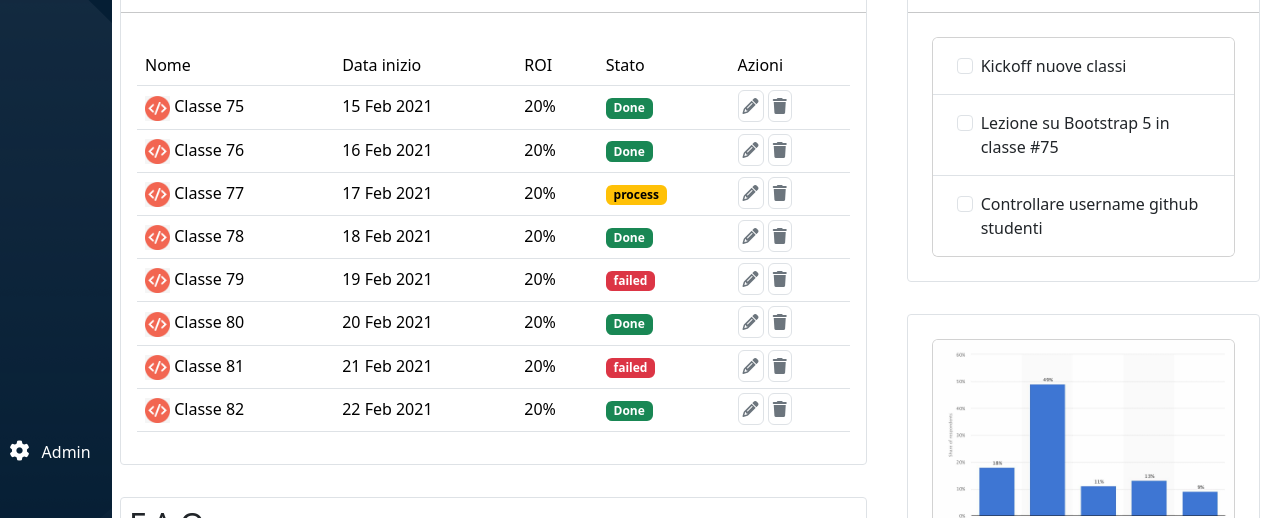
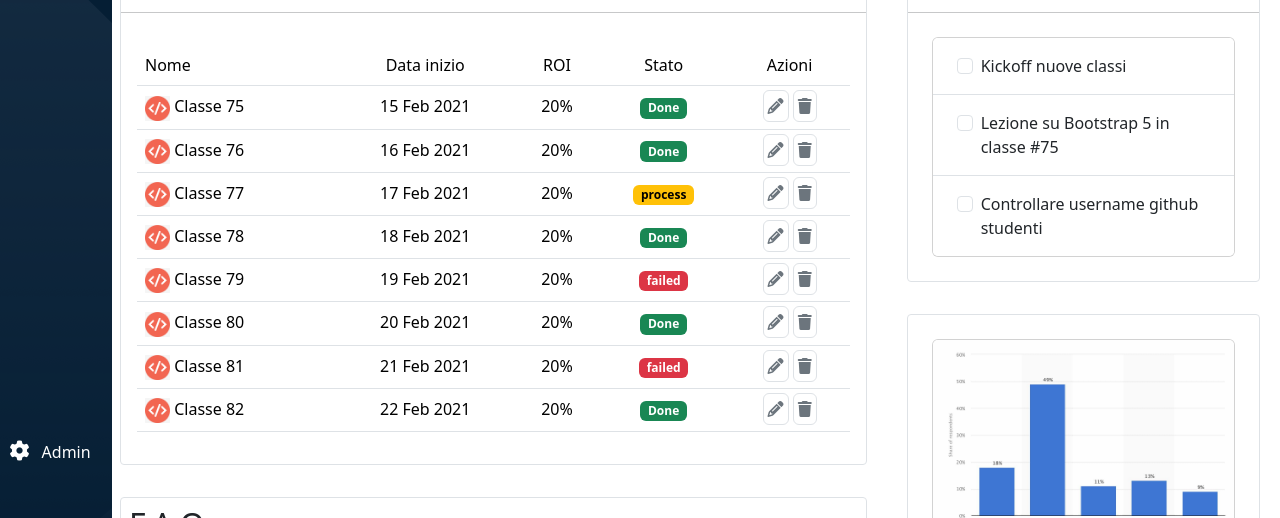
Before and after one commit to ceccobell/html-css-bootstrap-dashboard, a plain HTML site: page index.html in a window 1280 px wide. Shown: the part 282-800 px from the top of the page. Drawn offline with nearby package versions, Linux system fonts and the light colour scheme.

Commit message:
[UPD] aggiornato stile layout "prossime classi"

```diff
--- a/index.html
+++ b/index.html
@@ -206,11 +206,11 @@
                                                     <table class="table table-hover">
                                                         <thead>
                                                           <tr>
-                                                            <td scope="col fw-normal">Nome</td>
-                                                            <td class="d-none d-md-table-cell" scope="col fw-normal">Data inizio</td>
-                                                            <td class="d-none d-md-table-cell" scope="col fw-normal">ROI</td>
-                                                            <td scope="col fw-normal">Stato</th>
-                                                            <td scope="col fw-normal">Azioni</td>
+                                                            <td scope="col" class="fw-normal">Nome</td>
+                                                            <td class="d-none d-md-table-cell text-center" scope="col">Data inizio</td>
+                                                            <td class="d-none d-md-table-cell text-center" scope="col">ROI</td>
+                                                            <td scope="col" class="fw-normal text-center">Stato</th>
+                                                            <td scope="col" class="fw-normal text-center">Azioni</td>
                                                           </tr>
                                                         </thead>
                                                         <tbody>
@@ -219,10 +219,10 @@
                                                                 <img src="./img/class-avatar.jpg" alt="">
                                                                 <span class="fw-normal">Classe 75</span>
                                                             </td>
-                                                            <td class="d-none d-md-table-cell">15 Feb 2021</td>
-                                                            <td class="d-none d-md-table-cell">20%</td>
-                                                            <td><span class="badge text-bg-success">Done</span></td>
-                                                            <td>
+                                                            <td class="d-none d-md-table-cell text-center">15 Feb 2021</td>
+                                                            <td class="d-none d-md-table-cell text-center">20%</td>
+                                                            <td class="text-center"><span class="badge text-bg-success">Done</span></td>
+                                                            <td class="text-center">
                                                                 <span class="border rounded text-secondary p-1"><i class="fa-solid fa-pencil"></i></span>
                                                                 <span class="border rounded text-secondary p-1"><i class="fa-solid fa-trash"></i></span>
                                                             </td>
@@ -232,10 +232,10 @@
                                                                 <img src="./img/class-avatar.jpg" alt="">
                                                                 <span class="fw-normal">Classe 76</span>
                                                             </td>
-                                                            <td class="d-none d-md-table-cell">16 Feb 2021</td>
-                                                            <td class="d-none d-md-table-cell">20%</td>
-                                                            <td><span class="badge text-bg-success">Done</span></td>
-                                                            <td>
+                                                            <td class="d-none d-md-table-cell text-center">16 Feb 2021</td>
+                                                            <td class="d-none d-md-table-cell text-center">20%</td>
+                                                            <td class="text-center"><span class="badge text-bg-success">Done</span></td>
+                                                            <td class="text-center">
                                                                 <span class="border rounded text-secondary p-1"><i class="fa-solid fa-pencil"></i></span>
                                                                 <span class="border rounded text-secondary p-1"><i class="fa-solid fa-trash"></i></span>
                                                             </td>
@@ -245,10 +245,10 @@
                                                                 <img src="./img/class-avatar.jpg" alt="">
                                                                 <span class="fw-normal">Classe 77</span>
                                                             </td>
-                                                            <td class="d-none d-md-table-cell">17 Feb 2021</td>
-                                                            <td class="d-none d-md-table-cell">20%</td>
-                                                            <td><span class="badge text-bg-warning">process</span></td>
-                                                            <td>
+                                                            <td class="d-none d-md-table-cell text-center">17 Feb 2021</td>
+                                                            <td class="d-none d-md-table-cell text-center">20%</td>
+                                                            <td class="text-center"><span class="badge text-bg-warning">process</span></td>
+                                                            <td class="text-center">
                                                                 <span class="border rounded text-secondary p-1"><i class="fa-solid fa-pencil"></i></span>
                                                                 <span class="border rounded text-secondary p-1"><i class="fa-solid fa-trash"></i></span>
                                                             </td>
@@ -258,10 +258,10 @@
                                                                 <img src="./img/class-avatar.jpg" alt="">
                                                                 <span class="fw-normal">Classe 78</span>
                                                             </td>
-                                                            <td class="d-none d-md-table-cell">18 Feb 2021</td>
-                                                            <td class="d-none d-md-table-cell">20%</td>
-                                                            <td><span class="badge text-bg-success">Done</span></td>
-                                                            <td>
+                                                            <td class="d-none d-md-table-cell text-center">18 Feb 2021</td>
+                                                            <td class="d-none d-md-table-cell text-center">20%</td>
+                                                            <td class="text-center"><span class="badge text-bg-success">Done</span></td>
+                                                            <td class="text-center">
                                                                 <span class="border rounded text-secondary p-1"><i class="fa-solid fa-pencil"></i></span>
                                                                 <span class="border rounded text-secondary p-1"><i class="fa-solid fa-trash"></i></span>
                                                             </td>
@@ -271,10 +271,10 @@
                                                                 <img src="./img/class-avatar.jpg" alt="">
                                                                 <span class="fw-normal">Classe 79</span>
                                                             </td>
-                                                            <td class="d-none d-md-table-cell">19 Feb 2021</td>
-                                                            <td class="d-none d-md-table-cell">20%</td>
-                                                            <td><span class="badge text-bg-danger">failed</span></td>
-                                                            <td>
+                                                            <td class="d-none d-md-table-cell text-center">19 Feb 2021</td>
+                                                            <td class="d-none d-md-table-cell text-center">20%</td>
+                                                            <td class="text-center"><span class="badge text-bg-danger">failed</span></td>
+                                                            <td class="text-center">
                                                                 <span class="border rounded text-secondary p-1"><i class="fa-solid fa-pencil"></i></span>
                                                                 <span class="border rounded text-secondary p-1"><i class="fa-solid fa-trash"></i></span>
                                                             </td>
@@ -284,10 +284,10 @@
                                                                 <img src="./img/class-avatar.jpg" alt="">
                                                                 <span class="fw-normal">Classe 80</span>
                                                             </td>
-                                                            <td class="d-none d-md-table-cell">20 Feb 2021</td>
-                                                            <td class="d-none d-md-table-cell">20%</td>
-                                                            <td><span class="badge text-bg-success">Done</span></td>
-                                                            <td>
+                                                            <td class="d-none d-md-table-cell text-center">20 Feb 2021</td>
+                                                            <td class="d-none d-md-table-cell text-center">20%</td>
+                                                            <td class="text-center"><span class="badge text-bg-success">Done</span></td>
+                                                            <td class="text-center">
                                                                 <span class="border rounded text-secondary p-1"><i class="fa-solid fa-pencil"></i></span>
                                                                 <span class="border rounded text-secondary p-1"><i class="fa-solid fa-trash"></i></span>
                                                             </td>
@@ -297,10 +297,10 @@
                                                                 <img src="./img/class-avatar.jpg" alt="">
                                                                 <span class="fw-normal">Classe 81</span>
                                                             </td>
-                                                            <td class="d-none d-md-table-cell">21 Feb 2021</td>
-                                                            <td class="d-none d-md-table-cell">20%</td>
-                                                            <td><span class="badge text-bg-danger">failed</span></td>
-                                                            <td>
+                                                            <td class="d-none d-md-table-cell text-center">21 Feb 2021</td>
+                                                            <td class="d-none d-md-table-cell text-center">20%</td>
+                                                            <td class="text-center"><span class="badge text-bg-danger">failed</span></td>
+                                                            <td class="text-center">
                                                                 <span class="border rounded text-secondary p-1"><i class="fa-solid fa-pencil"></i></span>
                                                                 <span class="border rounded text-secondary p-1"><i class="fa-solid fa-trash"></i></span>
                                                             </td>
@@ -310,10 +310,10 @@
                                                                 <img src="./img/class-avatar.jpg" alt="">
                                                                 <span class="fw-normal">Classe 82</span>
                                                             </td>
-                                                            <td class="d-none d-md-table-cell">22 Feb 2021</td>
-                                                            <td class="d-none d-md-table-cell">20%</td>
-                                                            <td><span class="badge text-bg-success">Done</span></td>
-                                                            <td>
+                                                            <td class="d-none d-md-table-cell text-center">22 Feb 2021</td>
+                                                            <td class="d-none d-md-table-cell text-center">20%</td>
+                                                            <td class="text-center"><span class="badge text-bg-success">Done</span></td>
+                                                            <td class="text-center">
                                                                 <span class="border rounded text-secondary p-1"><i class="fa-solid fa-pencil"></i></span>
                                                                 <span class="border rounded text-secondary p-1"><i class="fa-solid fa-trash"></i></span>
                                                             </td>
```
